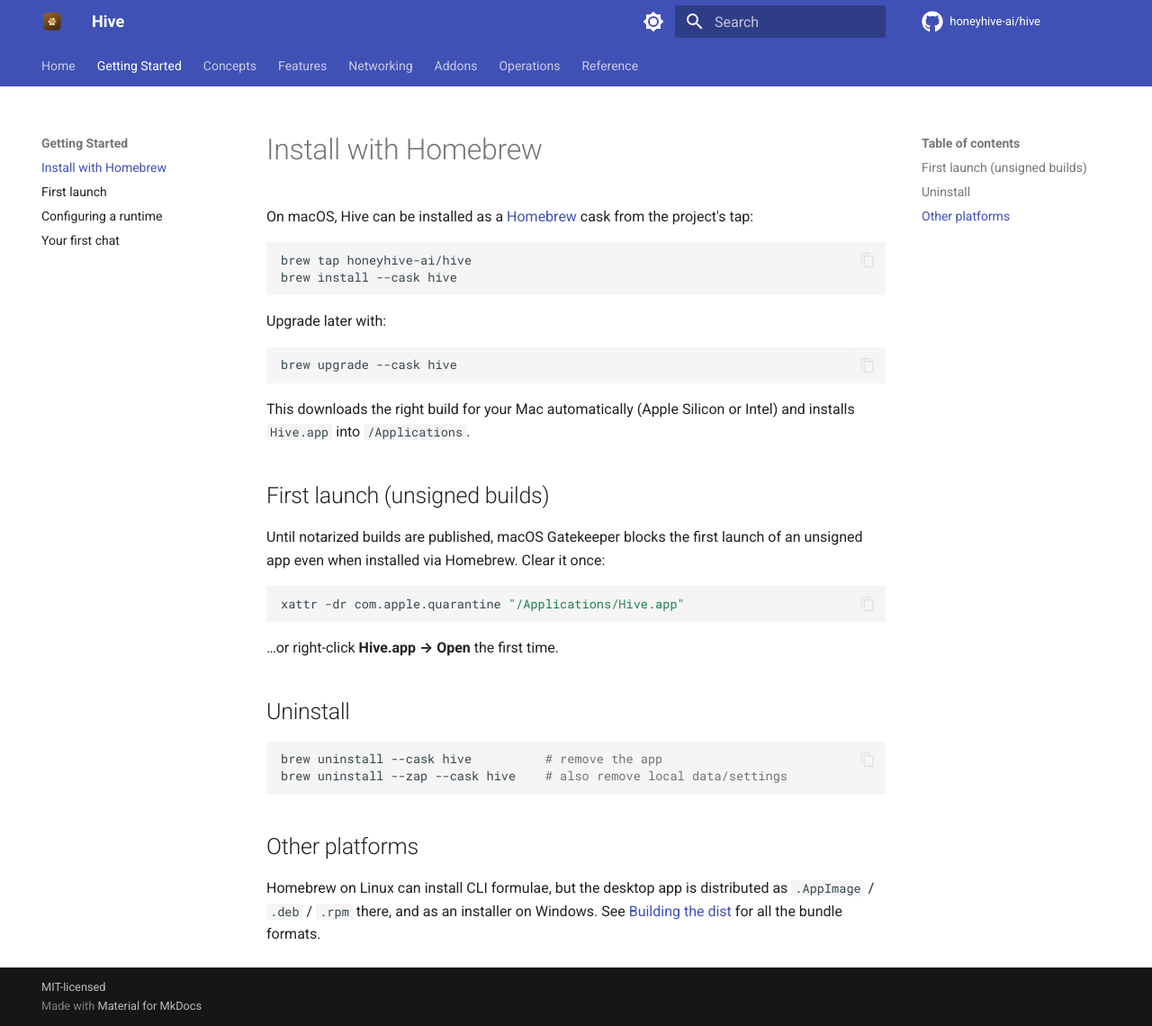
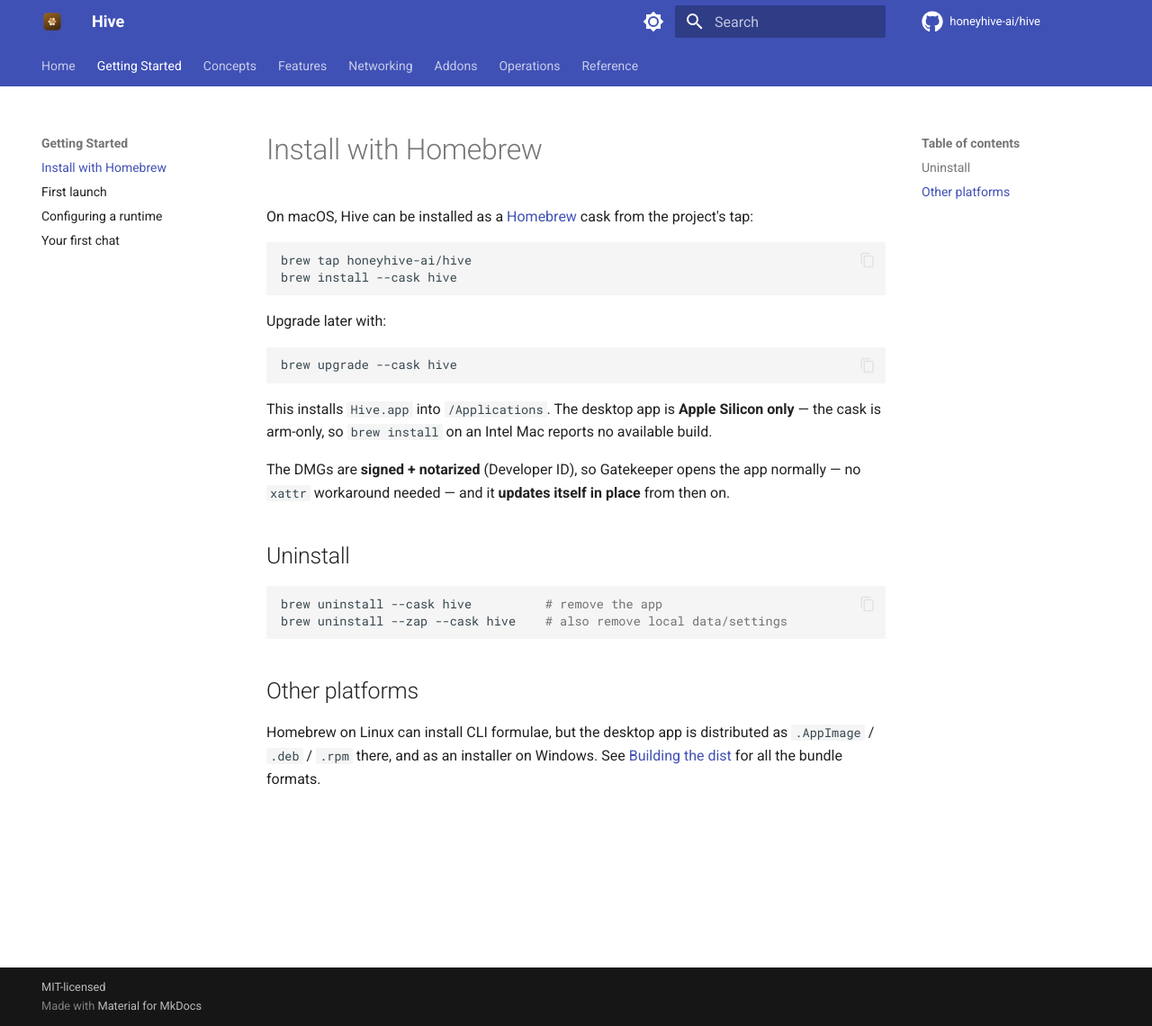
Before and after one commit to honeyhive-ai/hive, an MkDocs documentation site: the page built from docs-site/getting-started/homebrew.md, in a window 1280 px wide and 1140 px high. Shown: the whole window at 90% size. Built offline with MkDocs 1.6.1 and Material for MkDocs 9.7.7, drawn with Linux system fonts in a browser that asks for light colours; comment, search, counter and statistics services are not loaded.

Commit message:
homebrew: publish the tap + auto-bump the cask on release
The tap repo (honeyhive-ai/homebrew-hive) now exists with the cask, so
'brew tap honeyhive-ai/hive && brew install --cask hive' works.

- Fix the docs page: Apple-Silicon-only (was 'Apple Silicon or Intel'), and drop
  the stale unsigned/Gatekeeper xattr workaround — the DMGs are signed +
  notarized and update in place.
- Add update-cask.yml: on release publish, hash the DMG and push the new
  version + sha256 to the tap. Inert until a HOMEBREW_TAP_TOKEN secret (a
  fine-grained PAT with Contents:write on homebrew-hive) is added.

````diff
--- a/docs-site/getting-started/homebrew.md
+++ b/docs-site/getting-started/homebrew.md
@@ -14,19 +14,13 @@
 brew upgrade --cask hive
 ```
 
-This downloads the right build for your Mac automatically (Apple Silicon or
-Intel) and installs `Hive.app` into `/Applications`.
+This installs `Hive.app` into `/Applications`. The desktop app is **Apple
+Silicon only** — the cask is arm-only, so `brew install` on an Intel Mac reports
+no available build.
 
-## First launch (unsigned builds)
-
-Until notarized builds are published, macOS Gatekeeper blocks the first launch
-of an unsigned app even when installed via Homebrew. Clear it once:
-
-```bash
-xattr -dr com.apple.quarantine "/Applications/Hive.app"
-```
-
-…or right-click **Hive.app → Open** the first time.
+The DMGs are **signed + notarized** (Developer ID), so Gatekeeper opens the app
+normally — no `xattr` workaround needed — and it **updates itself in place** from
+then on.
 
 ## Uninstall
 
````
Also changed, not shown: 1 other file.
